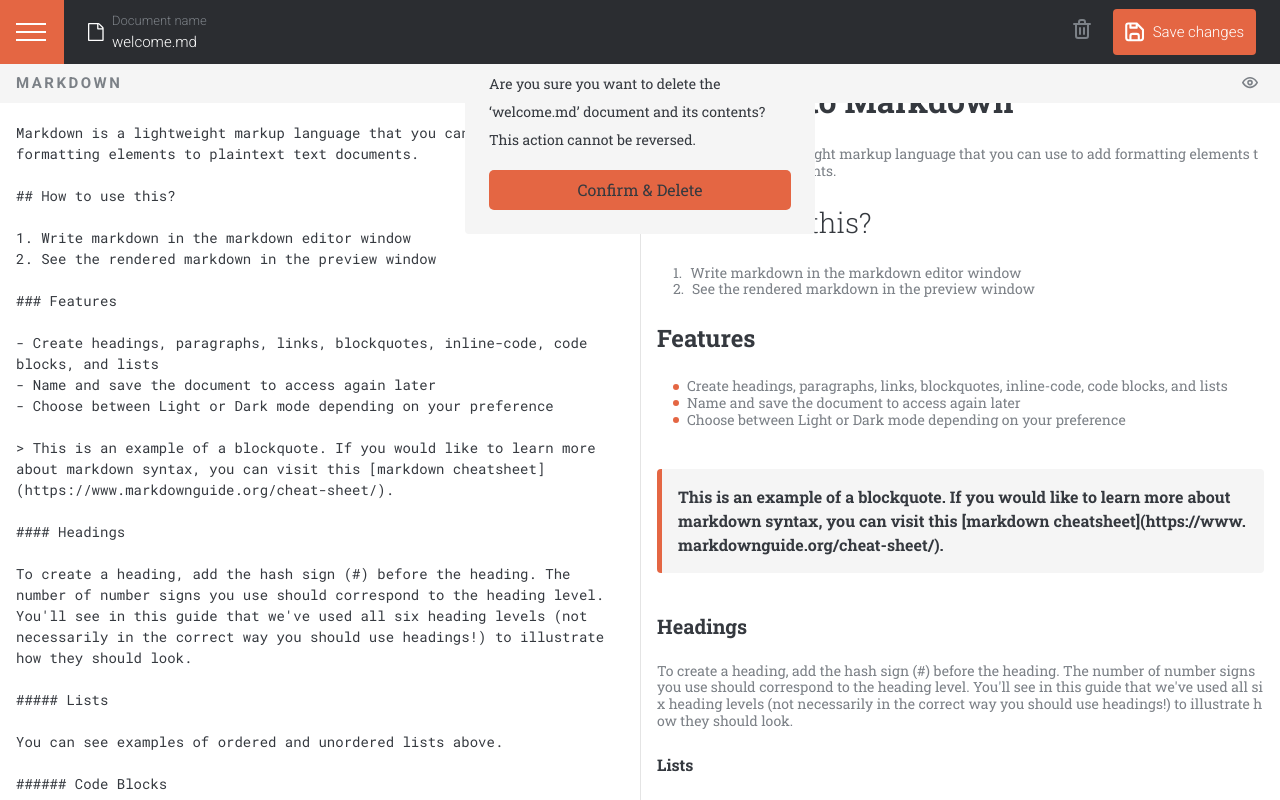
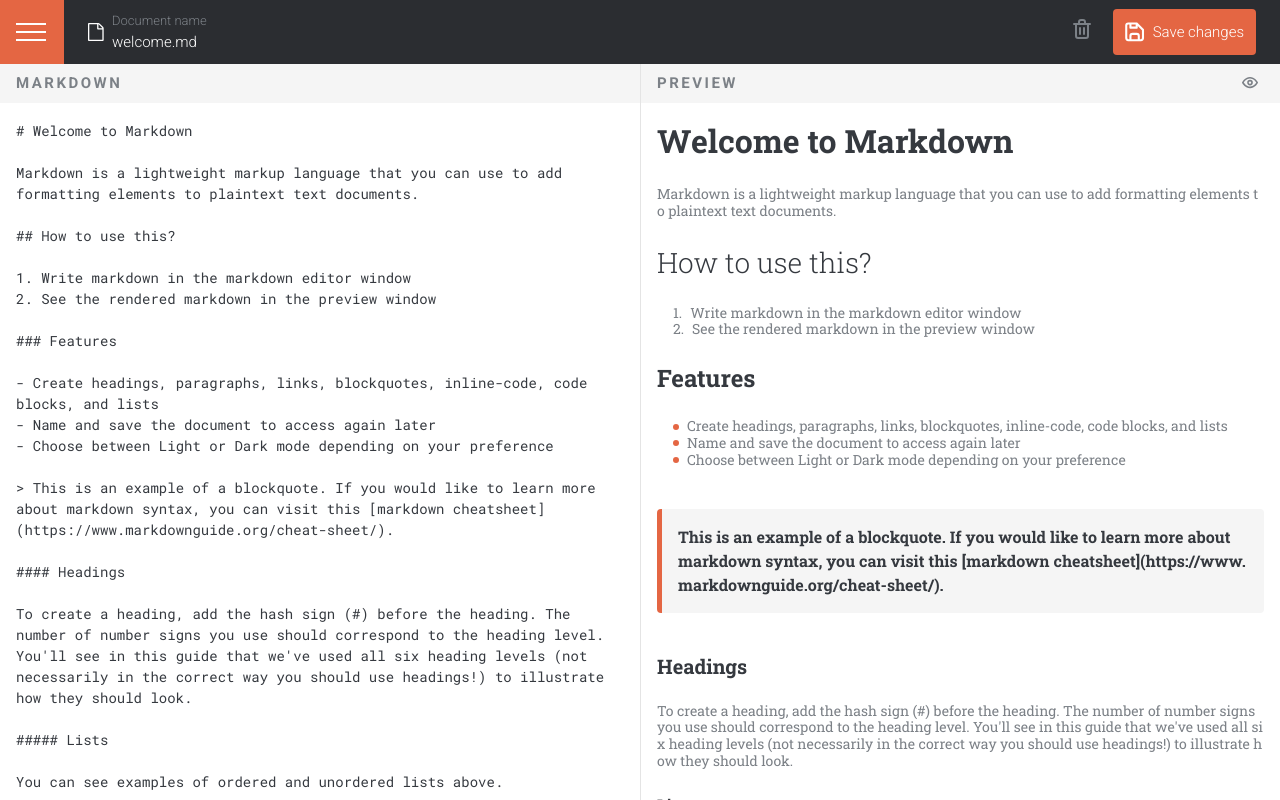
Before and after one commit to JakubLatko/MarkdownEditor, a React (Vite) app: page / in a window 1280 px wide. Shown: the top 800 px of the page. Built offline with nearby package versions, Linux system fonts and the light colour scheme.

Commit message:
forgot to include changes

```diff
--- a/src/scripts/createDocument.ts
+++ b/src/scripts/createDocument.ts
@@ -10,7 +10,7 @@
 		id: uuidv4(),
 		title: "untitled-document",
 		createdAt: newDate,
-		content: "",
+		content: `${Date.now()}`,
 	};
 	localStorageParsed.push(newDoc);
 	localStorage.documents = JSON.stringify(localStorageParsed);
--- a/src/scss/_dialog.scss
+++ b/src/scss/_dialog.scss
@@ -1,4 +1,4 @@
-.deleteDialog {
+.deleteDialog[open] {
 	background-color: var(--editor-header);
 	// font-family: "Roboto Slab", serif;
 	border-radius: 0.25rem;
@@ -6,7 +6,10 @@
 	padding: 1.5rem;
 	display: flex;
 	flex-direction: column;
-	margin-inline: auto;
+	margin-block: auto;
+	top: 40%;
+	// left: 50vw;
+	// transform: translate(-50vw, -50%);
 	max-width: 350px;
 	h2 {
 		font-size: 20px;
@@ -29,9 +32,9 @@
 			cursor: pointer;
 		}
 	}
-	::backdrop {
-		background-image: black;
-		opacity: 0;
+	&::backdrop {
+		background-image: rgba(0, 0, 0, 1);
+		opacity: 1;
 		// background-image: linear-gradient(
 		// 	45deg,
 		// 	magenta,
--- a/src/scss/_editor.scss
+++ b/src/scss/_editor.scss
@@ -98,9 +98,12 @@
 	background-color: var(--editor-background);
 	color: var(--editor-markdown);
 	font-size: 14px;
+	margin-top: 2.5rem;
+	outline: 0;
 }
 #previewArea {
 	color: var(--editor-minor-text);
+	margin-top: 2.5rem;
 }
 
 .previewSection h1,
--- a/src/scss/index.scss
+++ b/src/scss/index.scss
@@ -42,7 +42,9 @@
 button:hover {
 	cursor: pointer;
 }
-
+main {
+	width: 100vw;
+}
 h1,
 h2,
 h3,
```
